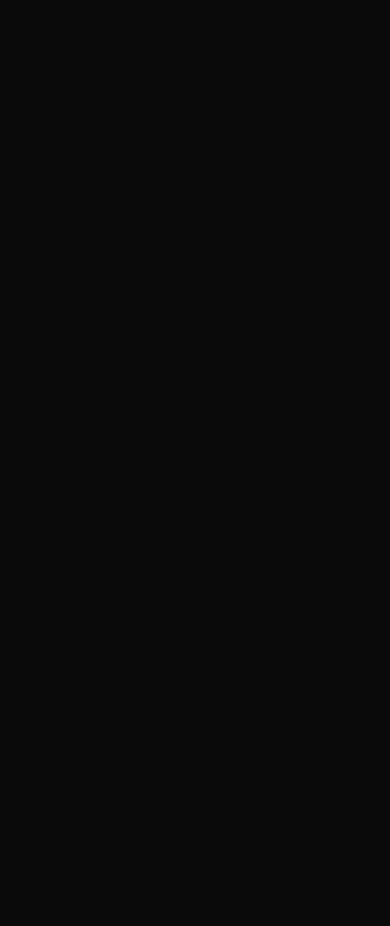
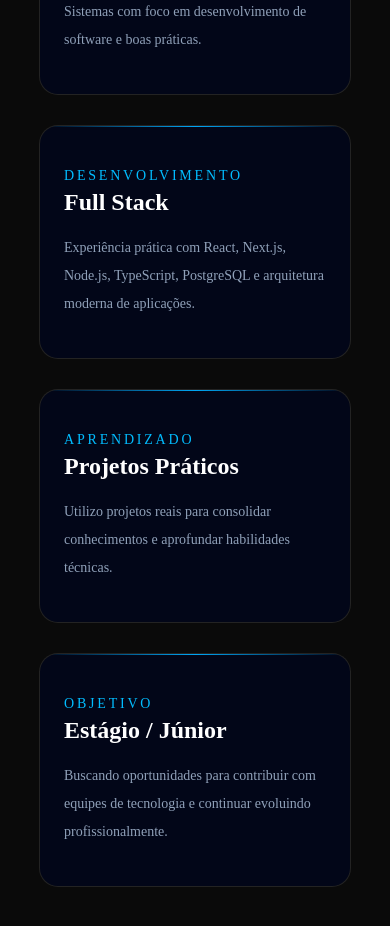
Before and after one commit to JRodriguesDev/portifolio, a Next.js app: page / in a window 390 px wide. Shown: the part 8220-9146 px from the top of the page. Before the commit the page ends 8162 px from the top, so only its background shows below. Built offline with nearby package versions, Linux system fonts and the light colour scheme.

Commit message:
feat: finalizar seção Sobre Mim com dados e interface de cards

```diff
--- a/src/app/components/about/about.tsx
+++ b/src/app/components/about/about.tsx
@@ -1,6 +1,8 @@
 'use client';
 
 import { motion } from 'motion/react';
+import { AboutCard } from './card';
+import { aboutHighlights } from '@/data/about';
 
 export const About = () => {
    return (
@@ -52,7 +54,22 @@ export const About = () => {
             </div>
          </motion.div>
 
-         <div className="mt-14">{/* Cards virão aqui */}</div>
+         <div className="mt-14 grid grid-cols-1 gap-8 md:grid-cols-2">
+            {aboutHighlights.map((item, i) => (
+               <motion.div
+                  key={i}
+                  initial={{ opacity: 0, y: 40 }}
+                  whileInView={{ opacity: 1, y: 0 }}
+                  viewport={{ once: true, amount: 0.2 }}
+                  transition={{
+                     duration: 0.5,
+                     delay: i * 0.15,
+                  }}
+               >
+                  <AboutCard data={item} />
+               </motion.div>
+            ))}
+         </div>
       </section>
    );
 };
--- /dev/null
+++ b/src/app/components/about/card.tsx
@@ -0,0 +1,36 @@
+import { Card, CardContent } from '@/components/ui/card';
+import type { AboutHighlight } from '@/types/about';
+
+interface AboutCardProps {
+   data: AboutHighlight;
+}
+
+export const AboutCard = ({ data }: AboutCardProps) => {
+   return (
+      <Card
+         className="
+            relative
+            overflow-hidden
+            rounded-2xl
+            border-slate-800
+            bg-slate-950
+            transition-all
+            duration-300
+            hover:-translate-y-1
+            hover:border-slate-700
+            hover:shadow-lg
+            hover:shadow-blue-500/10
+         "
+      >
+         <div className="absolute inset-x-0 top-0 h-px bg-gradient-to-r from-transparent via-sky-500 to-transparent" />
+
+         <CardContent className="p-6 space-y-4">
+            <span className="text-sm uppercase tracking-[0.2em] text-sky-400">{data.title}</span>
+
+            <h3 className="text-2xl font-bold text-white">{data.value}</h3>
+
+            <p className="leading-7 text-slate-400">{data.description}</p>
+         </CardContent>
+      </Card>
+   );
+};
--- a/src/app/page.tsx
+++ b/src/app/page.tsx
@@ -2,7 +2,7 @@ import { HeroSection } from './components/hero/hero';
 import { Project } from './components/project/project';
 import { Skills } from './components/skills/skills';
 import { Certificates } from './components/certificates/certificates';
-import {About} from './components/about/about'
+import { About } from './components/about/about';
 
 export default function Home() {
    return (
--- /dev/null
+++ b/src/data/about.ts
@@ -0,0 +1,31 @@
+import type { AboutHighlight } from '@/types/about';
+
+export const aboutHighlights: AboutHighlight[] = [
+   {
+      title: 'Formação',
+      value: 'ADS',
+      description:
+         'Cursando Análise e Desenvolvimento de Sistemas com foco em desenvolvimento de software e boas práticas.',
+   },
+
+   {
+      title: 'Desenvolvimento',
+      value: 'Full Stack',
+      description:
+         'Experiência prática com React, Next.js, Node.js, TypeScript, PostgreSQL e arquitetura moderna de aplicações.',
+   },
+
+   {
+      title: 'Aprendizado',
+      value: 'Projetos Práticos',
+      description:
+         'Utilizo projetos reais para consolidar conhecimentos e aprofundar habilidades técnicas.',
+   },
+
+   {
+      title: 'Objetivo',
+      value: 'Estágio / Júnior',
+      description:
+         'Buscando oportunidades para contribuir com equipes de tecnologia e continuar evoluindo profissionalmente.',
+   },
+];
--- /dev/null
+++ b/src/types/about.ts
@@ -0,0 +1,5 @@
+export interface AboutHighlight {
+   title: string;
+   value: string;
+   description: string;
+}
```
